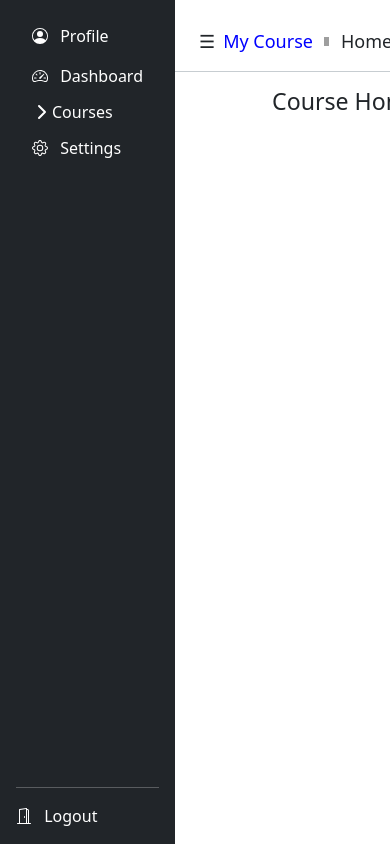
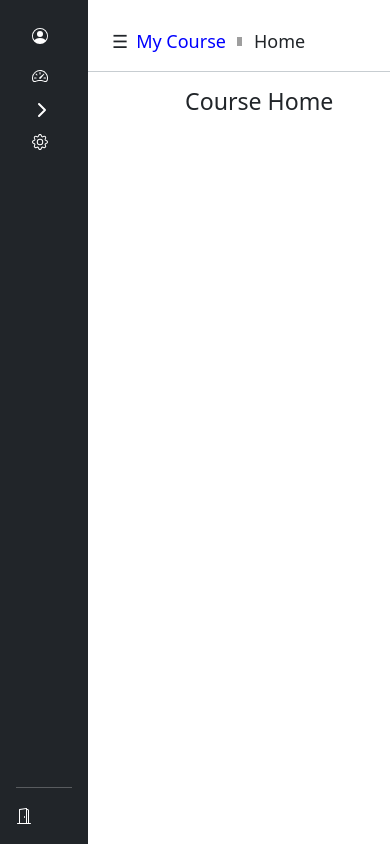
Before and after one commit to liuming1997/mpcs_52553_final, a Flask app: page /courses/home in a window 390 px wide; the page is wider, and only the part inside the window is pictured. Run offline with Flask 2, Linux system fonts and the light colour scheme; grey boxes are pictures that could not be loaded.

Commit message:
Make sidebar responsive

```diff
--- a/static/css/sidebars.css
+++ b/static/css/sidebars.css
@@ -88,3 +88,12 @@ main {
 
 .fw-semibold { font-weight: 1; }
 .lh-tight { line-height: 1.25; }
+
+@media only screen and (max-width: 850px) {
+    .sidenav_text{
+      display:none;
+    }
+    .d-flex.flex-column.flex-shrink-0.p-3.text-white.bg-dark{
+        width: min-content !important;
+    }
+}
--- a/templates/layout.html
+++ b/templates/layout.html
@@ -106,18 +106,18 @@
       <li>
         <a href="/profile" class="nav-link text-white">
           <svg class="bi me-2" width="16" height="16"><use xlink:href="#people-circle"/></svg>
-          Profile
+          <span class="sidenav_text">Profile </span>
         </a>
       </li>
       <li>
         <a href="/dashboard" class="nav-link text-white">
           <svg class="bi me-2" width="16" height="16"><use xlink:href="#speedometer2"/></svg>
-          Dashboard
+          <span class="sidenav_text">Dashboard </span>
         </a>
       </li>
       <li>
         <button class="btn btn-toggle align-items-center rounded collapsed text-white" data-bs-toggle="collapse" data-bs-target="#dashboard-collapse" aria-expanded="false">
-             Courses
+          <span class="sidenav_text">Courses</span>
         </button>
         <div class="collapse" id="dashboard-collapse">
           <ul class="btn-toggle-nav list-unstyled fw-normal pb-1 small">
@@ -134,7 +134,7 @@
             <path d="M8 4.754a3.246 3.246 0 1 0 0 6.492 3.246 3.246 0 0 0 0-6.492zM5.754 8a2.246 2.246 0 1 1 4.492 0 2.246 2.246 0 0 1-4.492 0z"/>
             <path d="M9.796 1.343c-.527-1.79-3.065-1.79-3.592 0l-.094.319a.873.873 0 0 1-1.255.52l-.292-.16c-1.64-.892-3.433.902-2.54 2.541l.159.292a.873.873 0 0 1-.52 1.255l-.319.094c-1.79.527-1.79 3.065 0 3.592l.319.094a.873.873 0 0 1 .52 1.255l-.16.292c-.892 1.64.901 3.434 2.541 2.54l.292-.159a.873.873 0 0 1 1.255.52l.094.319c.527 1.79 3.065 1.79 3.592 0l.094-.319a.873.873 0 0 1 1.255-.52l.292.16c1.64.893 3.434-.902 2.54-2.541l-.159-.292a.873.873 0 0 1 .52-1.255l.319-.094c1.79-.527 1.79-3.065 0-3.592l-.319-.094a.873.873 0 0 1-.52-1.255l.16-.292c.893-1.64-.902-3.433-2.541-2.54l-.292.159a.873.873 0 0 1-1.255-.52l-.094-.319zm-2.633.283c.246-.835 1.428-.835 1.674 0l.094.319a1.873 1.873 0 0 0 2.693 1.115l.291-.16c.764-.415 1.6.42 1.184 1.185l-.159.292a1.873 1.873 0 0 0 1.116 2.692l.318.094c.835.246.835 1.428 0 1.674l-.319.094a1.873 1.873 0 0 0-1.115 2.693l.16.291c.415.764-.42 1.6-1.185 1.184l-.291-.159a1.873 1.873 0 0 0-2.693 1.116l-.094.318c-.246.835-1.428.835-1.674 0l-.094-.319a1.873 1.873 0 0 0-2.692-1.115l-.292.16c-.764.415-1.6-.42-1.184-1.185l.159-.291A1.873 1.873 0 0 0 1.945 8.93l-.319-.094c-.835-.246-.835-1.428 0-1.674l.319-.094A1.873 1.873 0 0 0 3.06 4.377l-.16-.292c-.415-.764.42-1.6 1.185-1.184l.292.159a1.873 1.873 0 0 0 2.692-1.115l.094-.319z"/>
           </svg>
-          Settings
+          <span class="sidenav_text">Settings</span>
         </a>
       </li>
     </ul>
@@ -145,7 +145,7 @@
           <path d="M8.5 10c-.276 0-.5-.448-.5-1s.224-1 .5-1 .5.448.5 1-.224 1-.5 1z"/>
           <path d="M10.828.122A.5.5 0 0 1 11 .5V1h.5A1.5 1.5 0 0 1 13 2.5V15h1.5a.5.5 0 0 1 0 1h-13a.5.5 0 0 1 0-1H3V1.5a.5.5 0 0 1 .43-.495l7-1a.5.5 0 0 1 .398.117zM11.5 2H11v13h1V2.5a.5.5 0 0 0-.5-.5zM4 1.934V15h6V1.077l-6 .857z"/>
         </svg>
-        Logout
+        <span class="sidenav_text">Logout </span>
       </a>
     </div>
   </div>
```
